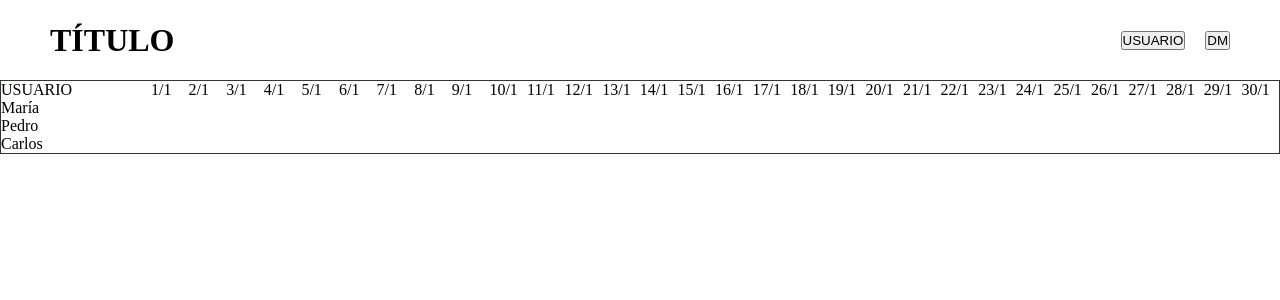
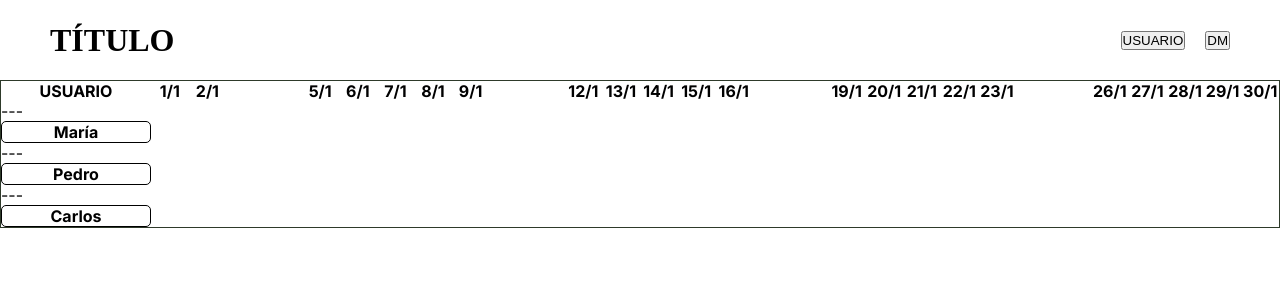
Before and after one commit to ValentinRomero22/Planificacion, a React app in the folder frontend/: page / in a window 1280 px wide. Shown: the top 300 px of the page. Built offline with nearby package versions, Linux system fonts and the light colour scheme; the HTML template or start-up script is replaced by a standard one; a web font is replaced by a local one.

Commit message:
estilo grid 08.01

```diff
--- a/frontend/src/components/Grid.jsx
+++ b/frontend/src/components/Grid.jsx
@@ -36,8 +36,9 @@ export const Grid = () => {
     const days = createDays(new Date(2026, 0, 1), 30)
 
     return (
+        <section className='gridContainer'>
             <section
-            className='gridContainer'
+                className='grid'
                 style={{
                     gridTemplateColumns: `150px repeat(${days.length}, 1fr)`
                 }}>
@@ -50,14 +51,28 @@ export const Grid = () => {
                             key={day.id}
                             className={`cellHeader ${day.isWeekend ? 'weekend' : 'weekday'}`}
                         >
-                        {day.label}
+                            {day.isWeekend ? "" : day.label}
                         </div>
                     ))
                 }
                 {/* FILAS */}
                 {initialUsers.map(user => (
                     <>
-                    <div key={user.id} className='cellUser'>
+                        {/* SEPARADOR */}
+                        <div key={user.id} className='separatorCell'>
+                            ---
+                        </div>
+                        {
+                            days.map(day => (
+                                <div
+                                    key={`${user.id}-${day.id}`}
+                                    className='separatorCell'>
+                                </div>
+                            ))
+                        }
+
+                        {/* USUARIOS */}
+                        <div key={user.id} className='userCell'>
                             {user.user}
                         </div>
                         {
@@ -71,5 +86,6 @@ export const Grid = () => {
                     </>
                 ))}
             </section>
+        </section>
     )
 }
--- a/frontend/src/sass/_grid.scss
+++ b/frontend/src/sass/_grid.scss
@@ -1,10 +1,24 @@
 @use "./variables" as *;
 
 .gridContainer {
-    display: grid;
     border: 1px solid #2e3a2a;
+    font-family: $font;
 
     .grid {
-        background-color: #2e3a2a;
+        display: grid;
+        /* background-color: #2e3a2a; */
+        border: none;
+
+        .cellHeader {
+            font-weight: bold;
+            text-align: center;
+        }
+
+        .userCell {
+            font-weight: bold;
+            text-align: center;
+            border: solid 1px #000;
+            border-radius: 5px;
+        }
     }
 }
```
Lines whose indentation alone changed are shown as unchanged.
